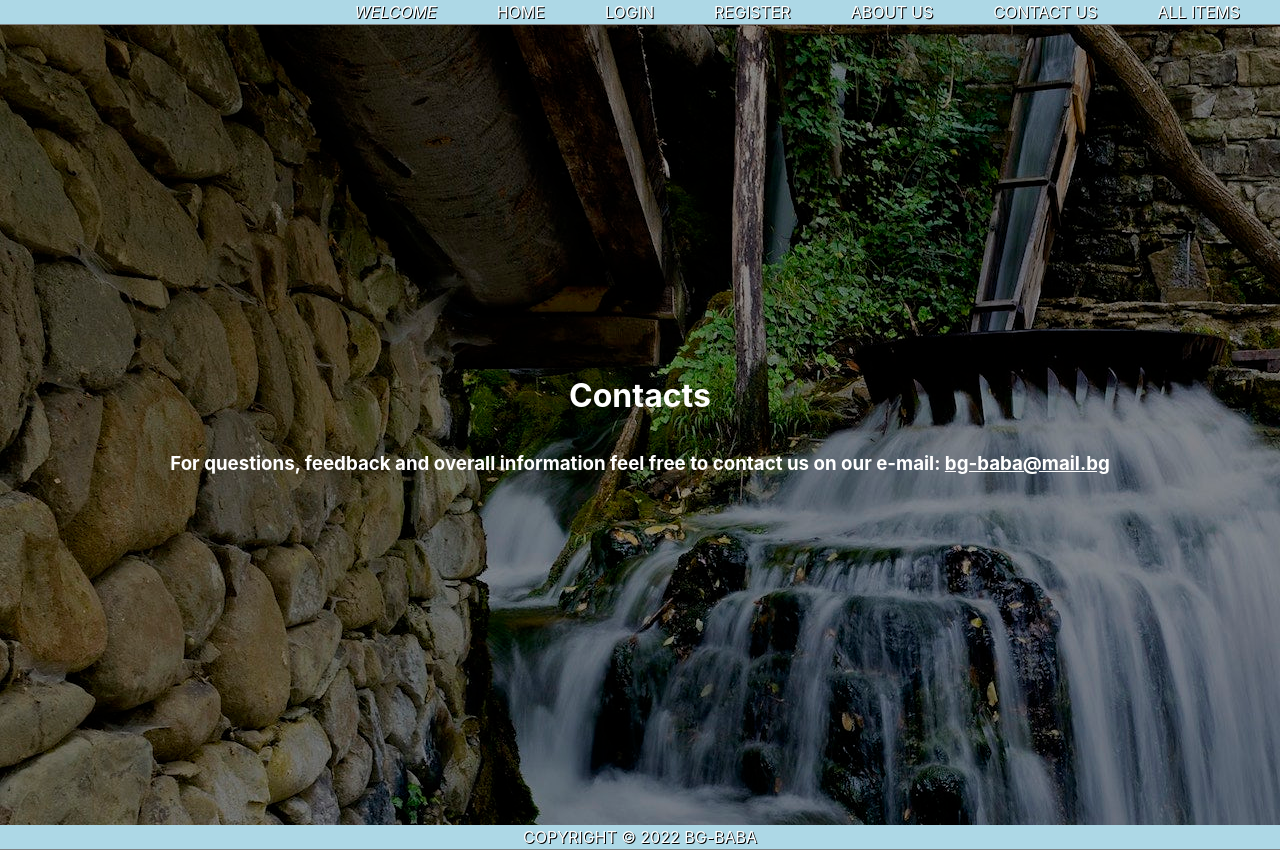
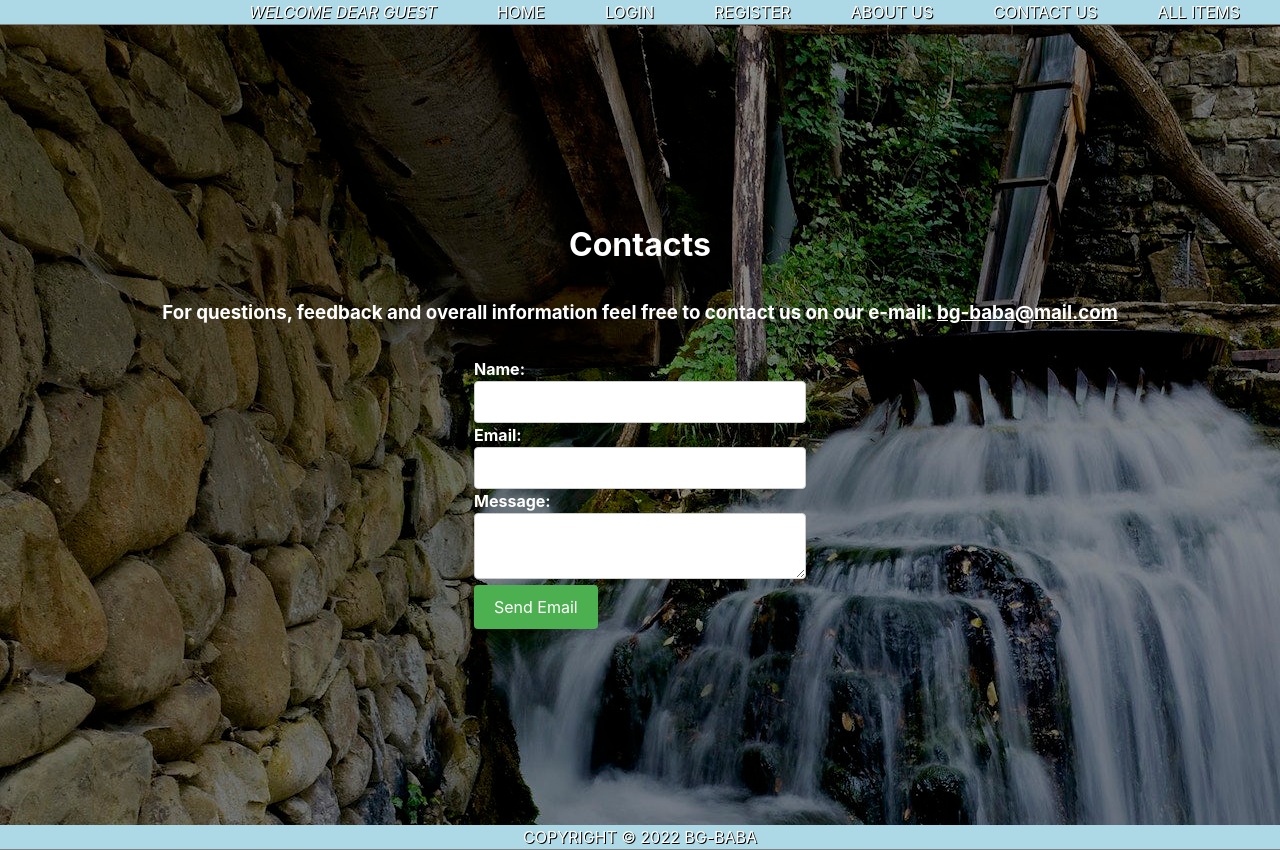
Before and after one commit to Marian9364/VIntage-Army, a React (Create React App) app: page /contact in a window 1280 px wide. Built offline with nearby package versions, Linux system fonts and the light colour scheme; no server answers; a web font is replaced by a local one.

Commit message:
contact form
-Contact Form added to Contact Page

```diff
--- a/src/components/contact-page/ContactPage.js
+++ b/src/components/contact-page/ContactPage.js
@@ -1,12 +1,84 @@
-
+import React from 'react';
+import { useState } from 'react';
 import styles from "./ContactPage.module.css";
 
 export function ContactPage() {
   return (
     <div className={styles.mainWrapper}>
         <h1>Contacts</h1>
-        <h3>For questions, feedback and overall information feel free to contact us on our e-mail: <b><u>bg-baba@mail.bg</u></b></h3>
+        <h3>For questions, feedback and overall information feel free to contact us on our e-mail: <b><u>bg-baba@mail.com</u></b></h3>
+        <ContactForm/>
 
     </div>
   );
 }
+
+export const ContactForm = () => {
+  const [name, setName] = useState('');
+  const [email, setEmail] = useState('');
+  const [message, setMessage] = useState('');
+
+  const handleChange = (e) => {
+    const { name, value } = e.target;
+    if (name === 'name') setName(value);
+    if (name === 'email') setEmail(value);
+    if (name === 'message') setMessage(value);
+  };
+
+  const handleSubmit = (e) => {
+    e.preventDefault();
+
+    // Send email using the client's input
+    const subject = `Contact Request from ${name}`;
+    const body = `Name: ${name}\nEmail: ${email}\nMessage: ${message}`;
+    const mailtoLink = `mailto:murobg@abv.bg?subject=${encodeURIComponent(
+      subject
+    )}&body=${encodeURIComponent(body)}`;
+
+    // Open the default email client with the composed email
+    window.open(mailtoLink);
+
+    // Clear the form fields
+    setName('');
+    setEmail('');
+    setMessage('');
+  };
+
+  return (
+    <form className={styles.form} onSubmit={handleSubmit}>
+      <div>
+        <label>
+          Name:
+          <input
+            type="text"
+            name="name"
+            value={name}
+            onChange={handleChange}
+          />
+        </label>
+      </div>
+      <div>
+        <label>
+          Email:
+          <input
+            type="email"
+            name="email"
+            value={email}
+            onChange={handleChange}
+          />
+        </label>
+      </div>
+      <div>
+        <label>
+          Message:
+          <textarea
+            name="message"
+            value={message}
+            onChange={handleChange}
+          />
+        </label>
+      </div>
+      <button type="submit">Send Email</button>
+    </form>
+  );
+};
--- a/src/components/contact-page/ContactPage.module.css
+++ b/src/components/contact-page/ContactPage.module.css
@@ -10,3 +10,38 @@
     justify-content: center;
     background-image: url("../../img/waterfall.jpeg");
 }
+
+.form {
+    max-width: 400px;
+    margin: 0 auto;
+    }
+
+    .form-group {
+    margin-bottom: 20px;
+    }
+
+    label {
+    display: block;
+    font-weight: bold;
+    }
+
+    input,
+    textarea {
+    width: 100%;
+    padding: 8px;
+    border: 1px solid #ccc;
+    border-radius: 4px;
+    }
+
+    button {
+    padding: 10px 20px;
+    background-color: #4caf50;
+    color: #fff;
+    border: none;
+    border-radius: 4px;
+    cursor: pointer;
+    }
+
+    button:hover {
+    background-color: #45a049;
+    }
--- a/src/components/header/Header.js
+++ b/src/components/header/Header.js
@@ -14,7 +14,7 @@ export const Header = () => {
     } else {
         emailNickname = undefined;
     }
-
+    //or user?.email - to use the user's email as a greeting nickname
     const userNav = (
         <nav>
         <ul className={styles.header} role="list">
@@ -32,7 +32,7 @@ export const Header = () => {
     const guestNav = (
         <nav>
     <ul className={styles.header} role="list">
-    <li className={styles.headerLinks}><span className={styles.headerLinkElement}><em>Welcome {user?.email}</em></span></li>
+    <li className={styles.headerLinks}><span className={styles.headerLinkElement}><em>Welcome dear Guest</em></span></li>
         <li className={styles.headerLinks}><Link to="/" className={`${styles.headerLinkElement} ${styles.home}`}>Home</Link></li>
         <li className={styles.headerLinks}><Link to="/login" className={styles.headerLinkElement}>Login</Link></li>
         <li className={styles.headerLinks}><Link to="/register" className={styles.headerLinkElement}>Register</Link></li>
```
